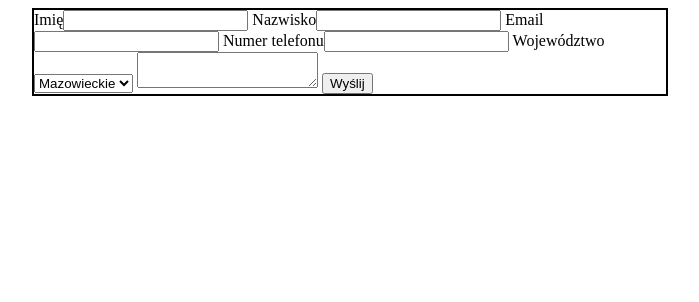
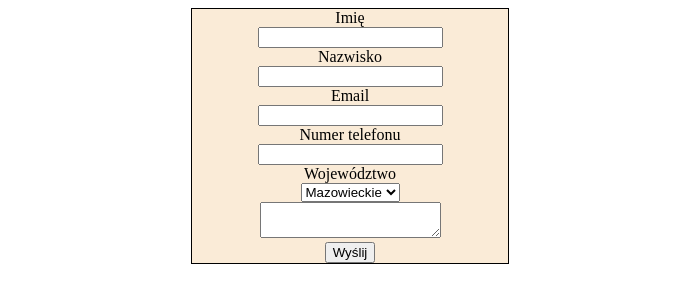
Before and after one commit to six0two/six0two.github.io, a plain HTML site: page warsztaty/form-html/index.html in a window 1280 px wide. Shown: the whole page, without its empty margins (290-989 px from the left). Drawn offline with Linux system fonts and the light colour scheme.

Commit message:
stylowania c.d.

```diff
--- a/warsztaty/form-html/index.html
+++ b/warsztaty/form-html/index.html
@@ -11,18 +11,18 @@
 
 <div id="form">
     <form action="https://formspree.io/eyescreem.022@gmail.com" method="post">
-        <label>Imię<input type="text" name="imie"></label>
-        <label>Nazwisko<input type="text" name="nazwisko"></label>
-        <label>Email<input type="text" name="email"></label>
-        <label>Numer telefonu<input type="text" name="telefon"></label>
-        <label>Województwo
+        <label>Imię<br><input type="text" name="imie"></label><br>
+        <label>Nazwisko<br><input type="text" name="nazwisko"></label><br>
+        <label>Email<br><input type="text" name="email"></label><br>
+        <label>Numer telefonu<br><input type="text" name="telefon"></label><br>
+        <label>Województwo<br>
             <select name="woj">
                   <option value="mazowieckie">Mazowieckie</option>
                   <option value="malopolskie">Małopolskie</option>
                   <option value="pomorskie">Pomorskie</option>
             </select>
-        </label>
-        <textarea maxlength="1000"> </textarea>
+        </label><br>
+        <textarea maxlength="1000"> </textarea><br>
         <input type="submit" value="Wyślij">
     </form>
 </div>
--- a/warsztaty/form-html/style.css
+++ b/warsztaty/form-html/style.css
@@ -2,7 +2,8 @@
 {
     margin-left: auto;
     margin-right: auto;
-    width: 50%;
-    height: 75%;
-    border: solid 2px;
+    width: 25%;
+    border: solid 1px;
+    background-color: antiquewhite;
+    text-align: center;
 }
```
